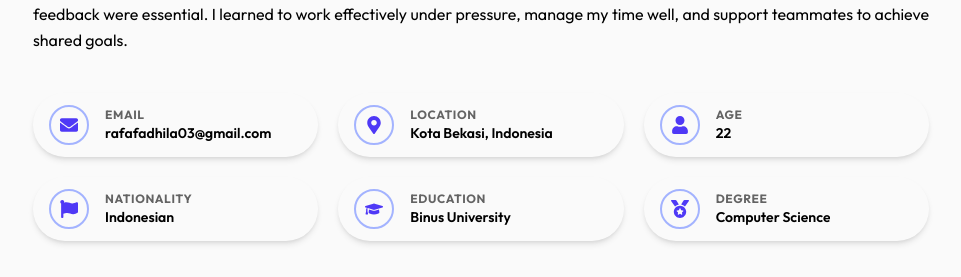
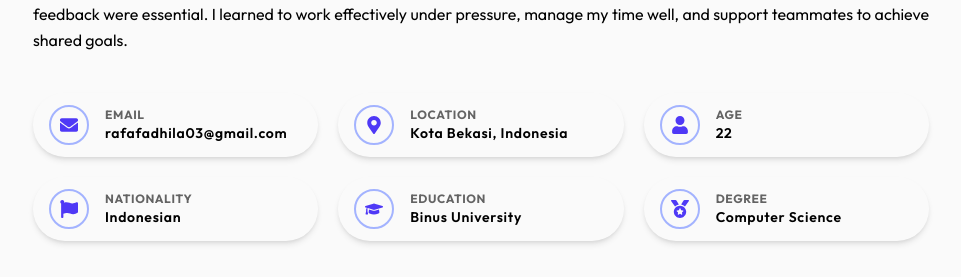
Before and after one commit to rafafadhila/profile-web, a Next.js app: page / in a window 1280 px wide. Shown: the part 1105-1382 px from the top of the page, without its empty margins (159-1120 px from the left). Built offline with nearby package versions, Linux system fonts and the light colour scheme; no server answers.

Commit message:
make font wider

```diff
--- a/src/app/components/about/InfoBadge.tsx
+++ b/src/app/components/about/InfoBadge.tsx
@@ -34,7 +34,7 @@ export default function InfoBadge({ icon, label, value }: InfoBadgeProps) {
                 <span className="text-[10px] md:text-xs font-bold uppercase tracking-wider opacity-60">
                     {label}
                 </span>
-                <span className="text-xs md:text-sm font-semibold truncate">
+                <span className="text-xs md:text-sm font-semibold truncate tracking-wider">
                     {value}
                 </span>
             </div>
```
